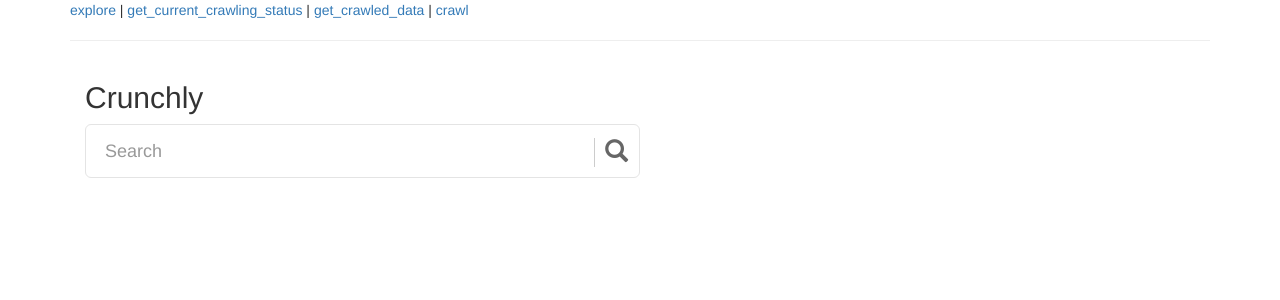
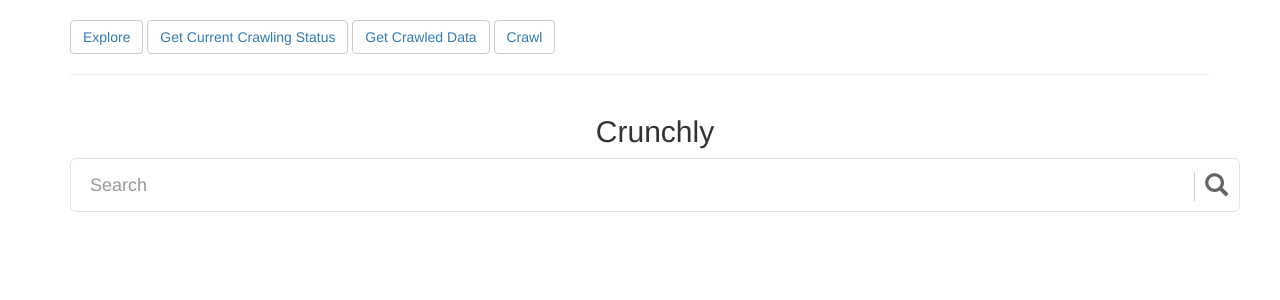
Before and after one commit to amarish-kumar/bing-bong, a Flask app: page / in a window 1280 px wide. Shown: the top 300 px of the page. Run offline with Flask 2, Linux system fonts and the light colour scheme; some libraries are stand-ins or nearby versions.

Commit message:
complete application workflow

```diff
--- a/app/__init__.py
+++ b/app/__init__.py
@@ -3,7 +3,6 @@ from flask_sqlalchemy import SQLAlchemy
 
 app = Flask(__name__)
 ctx = app.app_context()
-ctx.push()
 with ctx:
 	pass
 app.config.from_object('config')
--- a/app/models.py
+++ b/app/models.py
@@ -5,7 +5,7 @@ from app import db
 # or "How to build a chatbot?" post on medium.com
 class Entity(db.Model):
     id = db.Column(db.Integer, primary_key=True)
-    name = db.Column(db.String(1024), index=True, unique=True)
+    name = db.Column(db.String(1024), index=True)
     url = db.Column(db.String(1024), unique=True)
     image_url = db.Column(db.String(1024))
     # Text can be used for wildcard topic match
--- a/app/templates/explore.html
+++ b/app/templates/explore.html
@@ -4,7 +4,6 @@
 {% block body %}
 <div class="container">
   <div class="row">
-          <div class="col-md-6">
     <h2>Crunchly</h2>
     <div id="custom-search-input">
       <div class="input-group col-md-12">
@@ -18,7 +17,6 @@
     </div>
   </div>
 </div>
-    </div>
 <div id="results">
 
 </div>
--- a/app/templates/layout.html
+++ b/app/templates/layout.html
@@ -6,24 +6,27 @@
     <link href="/static/css/style.css" rel="stylesheet">
     <link href="https://maxcdn.bootstrapcdn.com/bootstrap/3.3.7/css/bootstrap.min.css" rel="stylesheet" integrity="sha384-BVYiiSIFeK1dGmJRAkycuHAHRg32OmUcww7on3RYdg4Va+PmSTsz/K68vbdEjh4u" crossorigin="anonymous">
     <link href="https://fonts.googleapis.com/css?family=Pacifico" rel="stylesheet">
+    <script
+        src="https://code.jquery.com/jquery-3.2.1.min.js"
+        integrity="sha256-hwg4gsxgFZhOsEEamdOYGBf13FyQuiTwlAQgxVSNgt4="
+        crossorigin="anonymous"></script>
     <title>{% block title %}Home{% endblock %} - Crunchly</title>
     {% endblock %}
   </head>
   <body>
     <div class="container">
-    <a href="{{ url_for('explore') }}">explore</a>
-    | <a href="{{ url_for('get_current_crawling_status') }}">get_current_crawling_status</a>
-    | <a href="{{ url_for('get_crawled_data') }}">get_crawled_data</a>
-    | <a href="{{ url_for('crawl') }}">crawl</a>
+      <br>
+      <button class="btn btn-default"><a href="{{ url_for('explore') }}">Explore</a></button>
+      <button class="btn btn-default"><a href="{{ url_for('get_current_crawling_status') }}">Get Current Crawling Status</a></button>
+      <button class="btn btn-default"><a href="{{ url_for('get_crawled_data') }}">Get Crawled Data</a></button>
+      <button class="btn btn-default"><a href="{{ url_for('crawl') }}">Crawl</a></button>
       <hr />
+      <div class="text-center" style="text-align:center;">
         {% block body %}
         {{ body }}
         {% endblock %}
       </div>
-<script
-  src="https://code.jquery.com/jquery-3.2.1.min.js"
-  integrity="sha256-hwg4gsxgFZhOsEEamdOYGBf13FyQuiTwlAQgxVSNgt4="
-  crossorigin="anonymous"></script>
+    </div>
     <script src="https://maxcdn.bootstrapcdn.com/bootstrap/3.3.7/js/bootstrap.min.js"></script>
 </body>
 </html>
```
Lines whose indentation alone changed are shown as unchanged.
